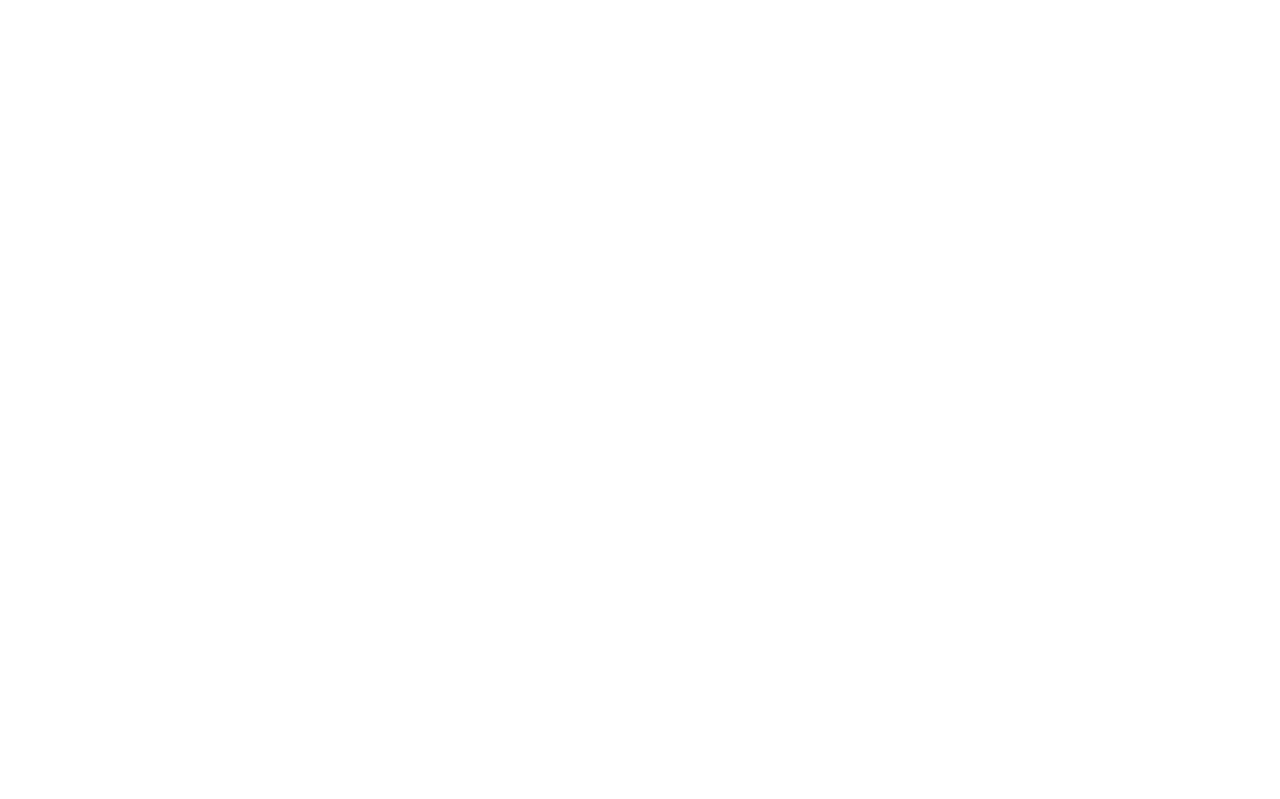
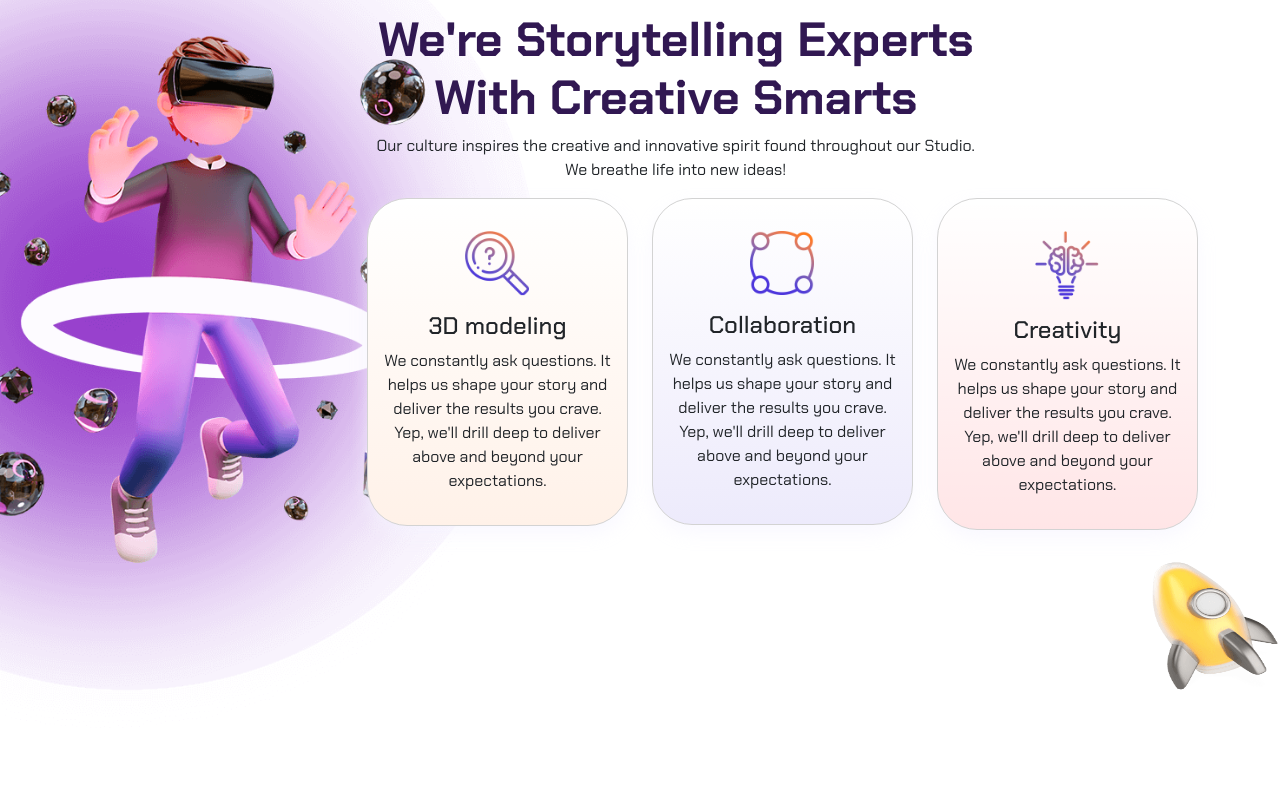
Before and after one commit to EugeniuPopescu/proj-html-vuejs, a Vue app: page / in a window 1280 px wide. Shown: the part 1181-1980 px from the top of the page. Before the commit the page ends 1056 px from the top, so only its background shows below. Built offline with nearby package versions, Linux system fonts and the light colour scheme.

Commit message:
perf: add AppAnimation

```diff
--- /dev/null
+++ b/src/components/AppAnimation.vue
@@ -0,0 +1,179 @@
+<script>
+export default {
+    name: "AppAnimation",
+    data() {
+        return {
+        }
+    },
+    mounted() {
+        console.log("Componente AppAnimation caricato");
+    }
+}
+</script>
+
+<template>
+    <div class="wrapper position-relative">
+        <div class="container">
+            <div class="row">
+                <div class="col-9 offset-3">
+                    <!-- titles row -->
+                    <div class="row">
+                        <div class="col-9">
+                            <div class="text-center">
+                                <h5 class="fw-semibold">Our Love For Animation</h5>
+                                <h2 class="fw-bold">We're Storytelling Experts With Creative Smarts</h2>
+                                <p>Our culture inspires the creative and innovative spirit found throughout our Studio. We breathe life into new ideas!</p>
+                            </div>
+                        </div>
+                    </div>
+
+                    <!-- card -->
+                    <div class="row">
+                        <!-- box1 -->
+                        <div class="col-4">
+                            <div class="box1 text-center py-3 px-3">
+                                <!-- img -->
+                                <div class="py-3">
+                                    <img src="/public/assets/smart1.png" alt="">
+                                </div>
+                                <!-- content -->
+                                <div>
+                                    <h4>3D modeling</h4>
+                                    <p>We constantly ask questions. It helps us shape your story and deliver the results you crave. Yep, we'll drill deep to deliver above and beyond your expectations.</p>
+                                </div>
+                            </div>
+                        </div>
+                        <!-- box2 -->
+                        <div class="col-4">
+                            <div class="box2 text-center py-3 px-3">
+                                <!-- img -->
+                                <div class="py-3">
+                                    <img src="/public/assets/smart2.png" alt="">
+                                </div>
+                                <!-- content -->
+                                <div>
+                                    <h4>Collaboration</h4>
+                                    <p>We constantly ask questions. It helps us shape your story and deliver the results you crave. Yep, we'll drill deep to deliver above and beyond your expectations.</p>
+                                </div>
+                            </div>
+                        </div>
+                        <!-- box3 -->
+                        <div class="col-4">
+                            <div class="box3 text-center py-3 px-3">
+                                <!-- img -->
+                                <div class="py-3">
+                                    <img src="/public/assets/smart3.png" alt="">
+                                </div>
+                                <!-- content -->
+                                <div>
+                                    <h4>Creativity</h4>
+                                    <p>We constantly ask questions. It helps us shape your story and deliver the results you crave. Yep, we'll drill deep to deliver above and beyond your expectations.</p>
+                                </div>
+                            </div>
+                        </div>
+                    </div>
+
+                </div>
+            </div>
+        </div>
+
+        <!-- 3dBoy -->
+        <div class="smart">
+            <img src="/public/assets/smart.png" alt="">
+        </div>
+        <!-- rocket -->
+        <div class="rocket">
+            <img src="/public/assets/smart4.png" alt="">
+        </div>
+    </div>
+</template>
+
+<style scoped>
+.wrapper {
+    padding: 10rem 0;
+}
+
+h5 {
+    color: #4d36dc;
+}
+
+h2 {
+    font-size: 3rem;
+    color: #311852;
+}
+
+img {
+    width: 4rem;
+}
+.box1 {
+    border: 1px solid lightgrey;
+    border-radius: 40px;
+    padding: 35px 15px;
+    background-color: white;
+    transition: all 0.3s;
+    box-shadow: 0px 8px 18px 0px rgba(246, 243, 255, 0.61);
+    background-image: -webkit-linear-gradient(90deg, rgba(255, 122, 31, 0.10196) 0%, rgba(1, 5, 48, 0) 100%);
+}
+
+.box1:hover {
+  border: 1px solid white;
+  background-image: -webkit-linear-gradient(90deg, rgba(1, 5, 48, 0) 0%, rgba(255, 122, 31, 0.10196) 100%);
+}
+
+.box2 {
+    border: 1px solid lightgrey;
+    border-radius: 40px;
+    padding: 35px 15px;
+    background-color: white;
+    transition: all 0.3s;
+    background-image: -webkit-linear-gradient(90deg, rgba(77, 54, 220, 0.10196) 0%, rgba(1, 5, 48, 0) 100%);
+    box-shadow: 0px 8px 18px 0px rgba(246, 243, 255, 0.61);
+}
+
+.box2:hover {
+  border: 1px solid white;
+  background-image: -webkit-linear-gradient(90deg, rgba(1, 5, 48, 0) 0%, rgba(77, 54, 220, 0.10196) 100%);
+}
+
+.box3 {
+    border: 1px solid lightgrey;
+    border-radius: 40px;
+    padding: 35px 15px;
+    background-color: white;
+    transition: all 0.3s;
+    background-image: -webkit-linear-gradient(90deg, rgba(255, 0, 15, 0.10196) 0%, rgba(1, 5, 48, 0) 100%);
+    box-shadow: 0px 8px 18px 0px rgba(246, 243, 255, 0.61);
+}
+
+.box3:hover {
+  border: 1px solid white;
+  background-image: -webkit-linear-gradient(90deg, rgba(1, 5, 48, 0) 0%, rgba(255, 0, 15, 0.10196) 100%);
+}
+
+.smart {
+    position: absolute;
+    z-index: -2;
+    left: 0;
+    top: 0;
+    max-width: 60rem;
+    height: 60rem;
+}
+
+.smart img {
+    width: 100%;
+    height: 100%;
+}
+
+.rocket {
+    position: absolute;
+    z-index: -2;
+    right: 0;
+    bottom: 0;
+    width: 8rem;
+    height: 8rem;
+}
+.rocket img {
+    width: 100%;
+    height: 100%;
+}
+</style>
--- /dev/null
+++ b/src/components/AppCount.vue
@@ -0,0 +1,32 @@
+<script>
+export default {
+    name: "AppCount",
+    data() {
+        return {
+        }
+    },
+    mounted() {
+        console.log("Componente AppCount caricato");
+    }
+}
+</script>
+
+<template>
+    <div class="wrapper position-relative">
+        <div class="container">
+            <div class="row">
+
+            </div>
+        </div>
+
+
+    </div>
+</template>
+
+<style scoped>
+.wrapper {
+    padding: 10rem 0;
+}
+
+
+</style>
--- a/src/components/AppJumbo.vue
+++ /dev/null
@@ -1,26 +0,0 @@
-<script>
-export default {
-    name: "AppJumbo",
-    data() {
-        return {
-        }
-    },
-    mounted() {
-        console.log("Componente AppJumbo caricato");
-    }
-}
-</script>
-
-<template>
-
-</template>
-
-<style scoped>
-.bg {
-    background-image: url(/assets/banner-bg.png);
-    background-size: cover;
-    position: relative;
-    padding: 170px 0 0;
-    margin-bottom: 200px;
-}
-</style>
--- a/src/components/PageMain.vue
+++ b/src/components/PageMain.vue
@@ -1,13 +1,14 @@
 <script>
-import AppJumbo from '../components/AppJumbo.vue';
+import AppAnimation from '../components/AppAnimation.vue';
+import AppCount from '../components/AppCount.vue';
 import { store } from "../store.js" //state management
 import register from "../debug" //per debuggare il componente da console
 
 export default {
     components: {
-        AppJumbo,
-
-    },
+    AppAnimation,
+    AppCount
+},
     name: "PageMain",
     data() {
         return {
@@ -27,7 +28,9 @@
 </script>
 
 <template>
-    <AppJumbo  />
+    <AppAnimation  />
+    <AppCount  />
+
 </template>
 
 <style scoped lang="scss">
```
